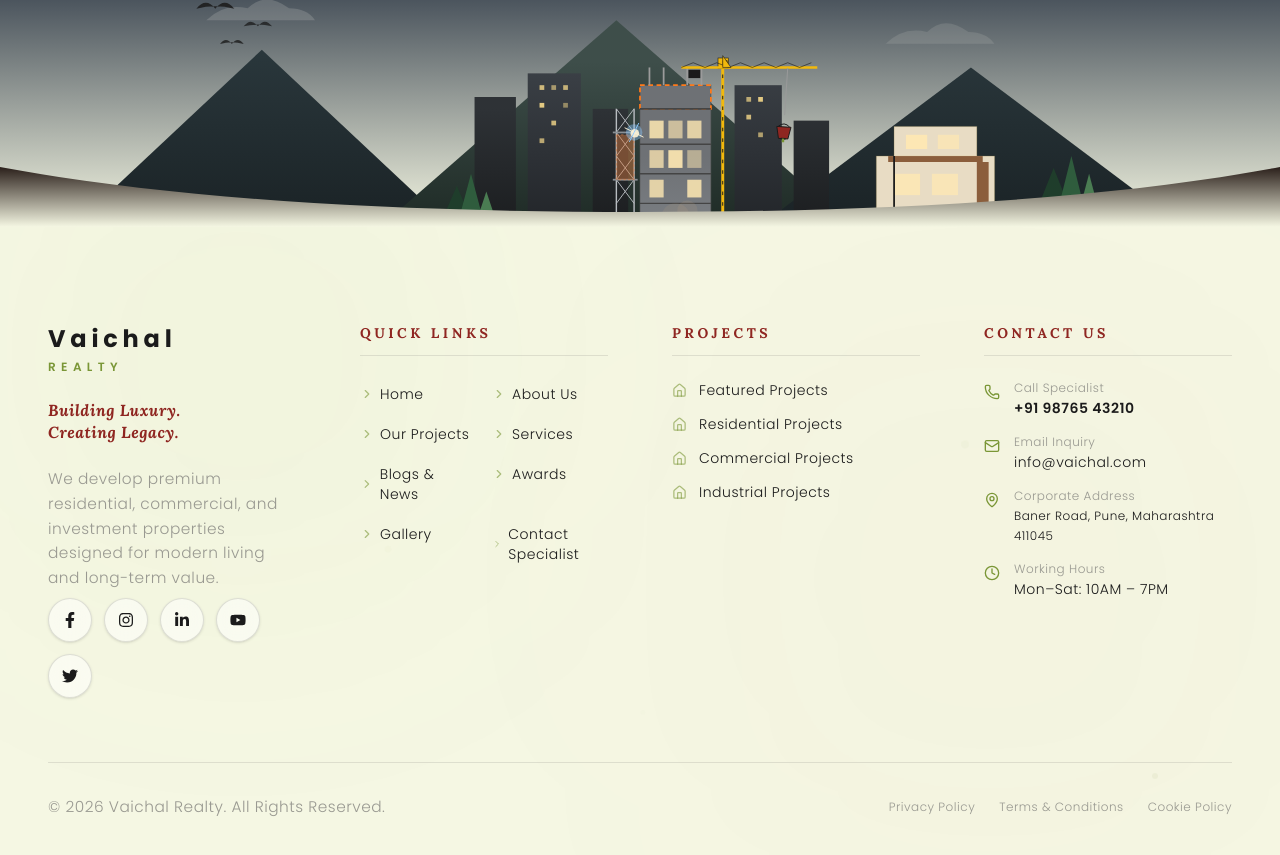
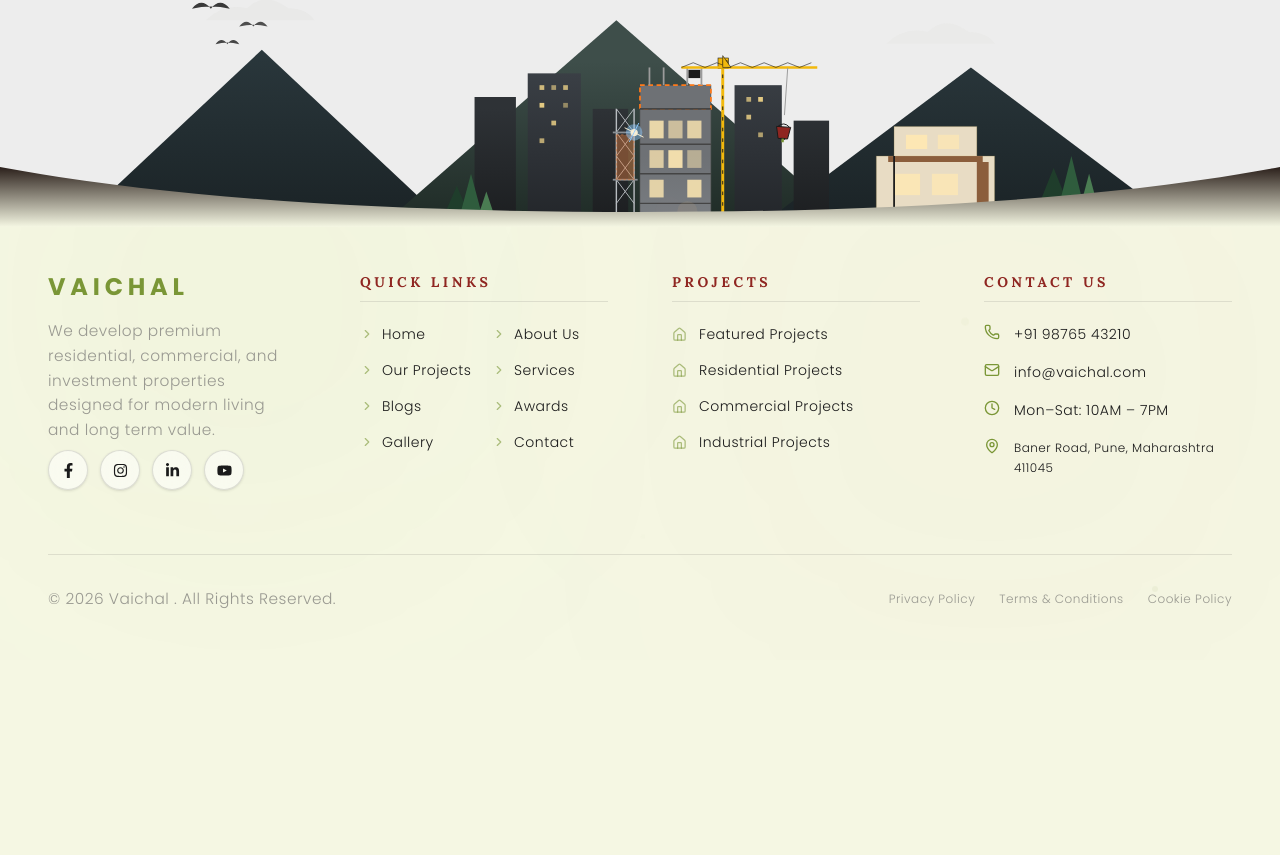
Before and after one commit to aniket2804m/Vaichal, a React (Vite) app: page /contact in a window 1280 px wide. Shown: the part 1101-1956 px from the top of the page. After the commit the page ends 1761 px from the top, so only its background shows below. Built offline with nearby package versions, Linux system fonts and the light colour scheme.

Commit message:
updte the code

```diff
--- a/src/components/layout/Footer.tsx
+++ b/src/components/layout/Footer.tsx
@@ -16,7 +16,6 @@ import {
   FaInstagram,
   FaLinkedinIn,
   FaYoutube,
-  FaTwitter,
 } from "react-icons/fa";
 
 // Register ScrollTrigger plugin
@@ -28,10 +27,10 @@ const QUICK_LINKS = [
   { name: "About Us", path: "/about" },
   { name: "Our Projects", path: "/features" },
   { name: "Services", path: "/services" },
-  { name: "Blogs & News", path: "/blog" },
+  { name: "Blogs", path: "/blog" },
   { name: "Awards", path: "/award" },
   { name: "Gallery", path: "/gallery" },
-  { name: "Contact Specialist", path: "/contact" },
+  { name: "Contact", path: "/contact" },
 ];
 
 const PROJECT_LINKS = [
@@ -260,7 +259,7 @@ export default function Footer() {
       {/* Section 1 & 2 Combined Sky Background Container */}
       <div
         className="relative w-full pt-12 z-10"
-        style={{ background: "linear-gradient(to bottom, #0F1B2E, #F5F7E3)" }}
+        style={{ background: "#EDEDED" }}
       >
         <svg
           ref={svgRef}
@@ -531,26 +530,20 @@ export default function Footer() {
       </div>
 
       {/* SECTION 3: Footer Content */}
-      <div className="relative z-10 max-w-7xl mx-auto px-6 md:px-12 pt-24 pb-12">
-        <div className="grid grid-cols-1 md:grid-cols-2 lg:grid-cols-4 gap-12 lg:gap-16">
+      <div className="relative z-10 max-w-7xl mx-auto px-6 sm:px-8 lg:px-12 py-12 lg:py-12">
+        <div className="grid grid-cols-1 sm:grid-cols-2 lg:grid-cols-4 gap-10 lg:gap-12 xl:gap-16 items-start">
 
           {/* COLUMN 1: Company Profile */}
-          <div className="footer-animate-col flex flex-col space-y-6">
-            <div>
-              <span className="font-cinzel text-xl md:text-2xl font-bold tracking-[0.2em] text-[#1B1B1B] block">
+          <div className="footer-animate-col flex flex-col items-start space-y-5">
+            <div className="space-y-1">
+              <span className="font-cinzel text-xl md:text-2xl font-bold uppercase tracking-[0.2em] text-[#7A9636] block leading-none">
                 Vaichal
               </span>
-              <span className="font-sans text-xs font-semibold tracking-[0.45em] text-[#7A9636] block uppercase mt-1">
-                Realty
-              </span>
+
             </div>
 
-            <h4 className="font-serif italic text-base text-[#8F2621] leading-snug">
-              Building Luxury.<br />Creating Legacy.
-            </h4>
-
-            <p className="font-sans font-light text-sm text-[#999991] leading-relaxed">
-              We develop premium residential, commercial, and investment properties designed for modern living and long-term value.
+            <p className="font-sans font-light text-sm md:text-base text-[#999991] leading-relaxed">
+              We develop premium residential, commercial, and investment properties designed for modern living and long term value.
             </p>
 
             {/* Social Links (Glass circle, scale & rotate hover) */}
@@ -560,7 +553,6 @@ export default function Footer() {
                 { icon: FaInstagram, label: "Instagram" },
                 { icon: FaLinkedinIn, label: "LinkedIn" },
                 { icon: FaYoutube, label: "YouTube" },
-                { icon: FaTwitter, label: "Twitter" },
               ].map((social, idx) => {
                 const Icon = social.icon;
                 return (
@@ -568,9 +560,9 @@ export default function Footer() {
                     key={idx}
                     href="#"
                     aria-label={social.label}
-                    className="w-11 h-11 min-w-[44px] min-h-[44px] rounded-full border border-[#999991]/30 bg-white/50 backdrop-blur-md flex items-center justify-center text-[#1B1B1B] hover:text-[#8F2621] hover:border-[#8F2621] hover:scale-110 hover:rotate-6 transition-all duration-300 shadow-sm focus:outline-none focus:ring-1 focus:ring-[#8F2621]"
+                    className="w-10 h-10 min-w-[40px] min-h-[40px] rounded-full border border-[#999991]/30 bg-white/50 backdrop-blur-md flex items-center justify-center text-[#1B1B1B] hover:text-[#8F2621] hover:border-[#8F2621] hover:scale-110 hover:rotate-6 transition-all duration-300 shadow-sm focus:outline-none focus:ring-1 focus:ring-[#8F2621]"
                   >
-                    <Icon size={16} />
+                    <Icon size={15} />
                   </a>
                 );
               })}
@@ -578,19 +570,19 @@ export default function Footer() {
           </div>
 
           {/* COLUMN 2: Quick Links */}
-          <div className="footer-animate-col flex flex-col space-y-6">
-            <h3 className="font-cinzel text-sm font-semibold tracking-[0.25em] text-[#7A9636] uppercase border-b border-[#999991]/25 pb-3">
+          <div className="footer-animate-col flex flex-col items-start space-y-5">
+            <h3 className="w-full font-cinzel text-sm font-semibold tracking-[0.25em] text-[#7A9636] uppercase border-b border-[#999991]/25 pb-3 leading-none">
               Quick Links
             </h3>
 
-            <ul className="grid grid-cols-1 sm:grid-cols-2 gap-x-4 gap-y-3 font-sans text-sm font-light">
+            <ul className="w-full grid grid-cols-1 sm:grid-cols-2 lg:grid-cols-1 xl:grid-cols-2 gap-x-4 gap-y-3 font-sans text-sm font-light">
               {QUICK_LINKS.map((link, idx) => (
                 <li key={idx}>
                   <Link
                     to={link.path}
-                    className="group flex items-center gap-1.5 text-[#1B1B1B] hover:text-[#8F2621] transition-all duration-300 py-1"
+                    className="group flex items-center gap-2 text-[#1B1B1B] hover:text-[#8F2621] transition-all duration-300 py-0.5"
                   >
-                    <ChevronRight size={14} className="text-[#7A9636]/60 group-hover:translate-x-1 transition-transform duration-300" />
+                    <ChevronRight size={14} className="text-[#7A9636]/60 shrink-0 group-hover:translate-x-1 transition-transform duration-300" />
                     <span className="relative overflow-hidden block">
                       {link.name}
                       <span className="absolute bottom-0 left-0 w-full h-[1px] bg-[#8F2621] scale-x-0 group-hover:scale-x-100 transition-transform duration-300 origin-left" />
@@ -602,19 +594,19 @@ export default function Footer() {
           </div>
 
           {/* COLUMN 3: Projects */}
-          <div className="footer-animate-col flex flex-col space-y-6">
-            <h3 className="font-cinzel text-sm font-semibold tracking-[0.25em] text-[#7A9636] uppercase border-b border-[#999991]/25 pb-3">
+          <div className="footer-animate-col flex flex-col items-start space-y-5">
+            <h3 className="w-full font-cinzel text-sm font-semibold tracking-[0.25em] text-[#7A9636] uppercase border-b border-[#999991]/25 pb-3 leading-none">
               Projects
             </h3>
 
-            <ul className="space-y-3.5 font-sans text-sm font-light">
+            <ul className="w-full space-y-3 font-sans text-sm font-light">
               {PROJECT_LINKS.map((proj, idx) => (
                 <li key={idx}>
                   <Link
                     to={proj.path}
-                    className="group flex items-center gap-3 text-[#1B1B1B] hover:text-[#8F2621] transition-all duration-300"
+                    className="group flex items-center gap-3 text-[#1B1B1B] hover:text-[#8F2621] transition-all duration-300 py-0.5"
                   >
-                    <Home size={15} className="text-[#7A9636]/60 group-hover:scale-110 transition-transform" />
+                    <Home size={15} className="text-[#7A9636]/60 shrink-0 group-hover:scale-110 transition-transform" />
                     <span className="relative block">
                       {proj.name}
                       <span className="absolute bottom-0 left-0 w-full h-[1px] bg-[#8F2621] scale-x-0 group-hover:scale-x-100 transition-transform duration-300 origin-left" />
@@ -626,26 +618,24 @@ export default function Footer() {
           </div>
 
           {/* COLUMN 4: Contact & Office info */}
-          <div className="footer-animate-col flex flex-col space-y-6">
-            <h3 className="font-cinzel text-sm font-semibold tracking-[0.25em] text-[#7A9636] uppercase border-b border-[#999991]/25 pb-3">
+          <div className="footer-animate-col flex flex-col items-start space-y-5">
+            <h3 className="w-full font-cinzel text-sm font-semibold tracking-[0.25em] text-[#7A9636] uppercase border-b border-[#999991]/25 pb-3 leading-none">
               Contact Us
             </h3>
 
-            <div className="space-y-4 font-sans text-sm font-light text-[#1B1B1B]">
+            <div className="w-full space-y-4 font-sans text-sm font-light text-[#1B1B1B]">
               <div className="flex items-start gap-3.5">
-                <Phone className="w-4 h-4 text-[#7A9636] shrink-0 mt-1" />
-                <div className="flex flex-col">
-                  <span className="text-xs text-[#999991]">Call Specialist</span>
-                  <a href="tel:+919876543210" className="hover:text-[#8F2621] font-semibold transition-colors mt-0.5">
+                <Phone className="w-4 h-4 text-[#7A9636] shrink-0 mt-0.5" />
+                <div className="flex flex-col items-start">
+                  <a href="tel:+919876543210" className="hover:text-[#8F2621] transition-colors mt-0.5">
                     +91 98765 43210
                   </a>
                 </div>
               </div>
 
               <div className="flex items-start gap-3.5">
-                <Mail className="w-4 h-4 text-[#7A9636] shrink-0 mt-1" />
-                <div className="flex flex-col">
-                  <span className="text-xs text-[#999991]">Email Inquiry</span>
+                <Mail className="w-4 h-4 text-[#7A9636] shrink-0 mt-0.5" />
+                <div className="flex flex-col items-start">
                   <a href="mailto:info@vaichal.com" className="hover:text-[#8F2621] transition-colors mt-0.5">
                     info@vaichal.com
                   </a>
@@ -653,22 +643,22 @@ export default function Footer() {
               </div>
 
               <div className="flex items-start gap-3.5">
-                <MapPin className="w-4 h-4 text-[#7A9636] shrink-0 mt-1" />
-                <div className="flex flex-col">
-                  <span className="text-xs text-[#999991]">Corporate Address</span>
+                <Clock className="w-4 h-4 text-[#7A9636] shrink-0 mt-0.5" />
+                <div className="flex flex-col items-start">
+                  <span className="mt-0.5 text-[#1B1B1B]">Mon–Sat: 10AM – 7PM</span>
+                </div>
+              </div>
+
+              <div className="flex items-start gap-3.5">
+                <MapPin className="w-4 h-4 text-[#7A9636] shrink-0 mt-0.5" />
+                <div className="flex flex-col items-start">
                   <span className="leading-relaxed mt-0.5 text-xs text-[#1B1B1B]">
                     Baner Road, Pune, Maharashtra 411045
                   </span>
                 </div>
               </div>
 
-              <div className="flex items-start gap-3.5">
-                <Clock className="w-4 h-4 text-[#7A9636] shrink-0 mt-1" />
-                <div className="flex flex-col">
-                  <span className="text-xs text-[#999991]">Working Hours</span>
-                  <span className="mt-0.5 text-[#1B1B1B]">Mon–Sat: 10AM – 7PM</span>
-                </div>
-              </div>
+
             </div>
           </div>
         </div>
@@ -676,7 +666,7 @@ export default function Footer() {
         {/* BOTTOM SECTION */}
         <div className="border-t border-[#999991]/25 mt-16 pt-8 flex flex-col md:flex-row justify-between items-center gap-4 text-xs font-sans font-light">
           <p className="text-[#999991] text-center md:text-left">
-            © {new Date().getFullYear()} Vaichal Realty. All Rights Reserved.
+            © {new Date().getFullYear()} Vaichal . All Rights Reserved.
           </p>
 
           <div className="flex items-center gap-6 text-[#999991] flex-wrap justify-center">
--- a/src/sections/Parallax.tsx
+++ b/src/sections/Parallax.tsx
@@ -84,7 +84,7 @@ function ParallaxBlock({ image, title, subtitle, description, reversed = false }
           {description}
         </p>
         <div>
-          <button className="group relative inline-flex items-center justify-center min-h-[44px] overflow-hidden px-6 py-3 border border-[#8F2621] text-[#8F2621] hover:text-white transition duration-500 text-xs font-semibold uppercase tracking-widest bg-transparent rounded-[10px] cursor-pointer hover:scale-[1.02] active:scale-[0.98]">
+          <button className="group mt-10 relative inline-flex items-center justify-center min-h-[44px] overflow-hidden px-6 py-3 border border-[#8F2621] text-[#8F2621] hover:text-white transition duration-500 text-xs font-semibold uppercase tracking-widest bg-transparent rounded-[10px] cursor-pointer hover:scale-[1.02] active:scale-[0.98]">
             <span className="absolute inset-0 w-full h-full bg-[#8F2621] transform scale-x-0 group-hover:scale-x-100 transition-transform origin-left duration-500 ease-[0.16,1,0.3,1] -z-10" />
             Learn More
           </button>
--- a/src/sections/VirtualTour.tsx
+++ b/src/sections/VirtualTour.tsx
@@ -267,6 +267,7 @@ export default function VirtualTour() {
                       : "border-[#999991]/35 bg-transparent text-[#999991] hover:border-[#8F2621]/50 hover:text-[#8F2621]"
                   }`}
                 >
+                  <span className="absolute inset-0 w-full h-full bg-[#8F2621] transform scale-x-0 group-hover:scale-x-100 transition-transform origin-left duration-500 ease-[0.16,1,0.3,1] -z-10" />
                   <Icon size={15} strokeWidth={1.75} />
                   {room.label}
                 </motion.button>
```
